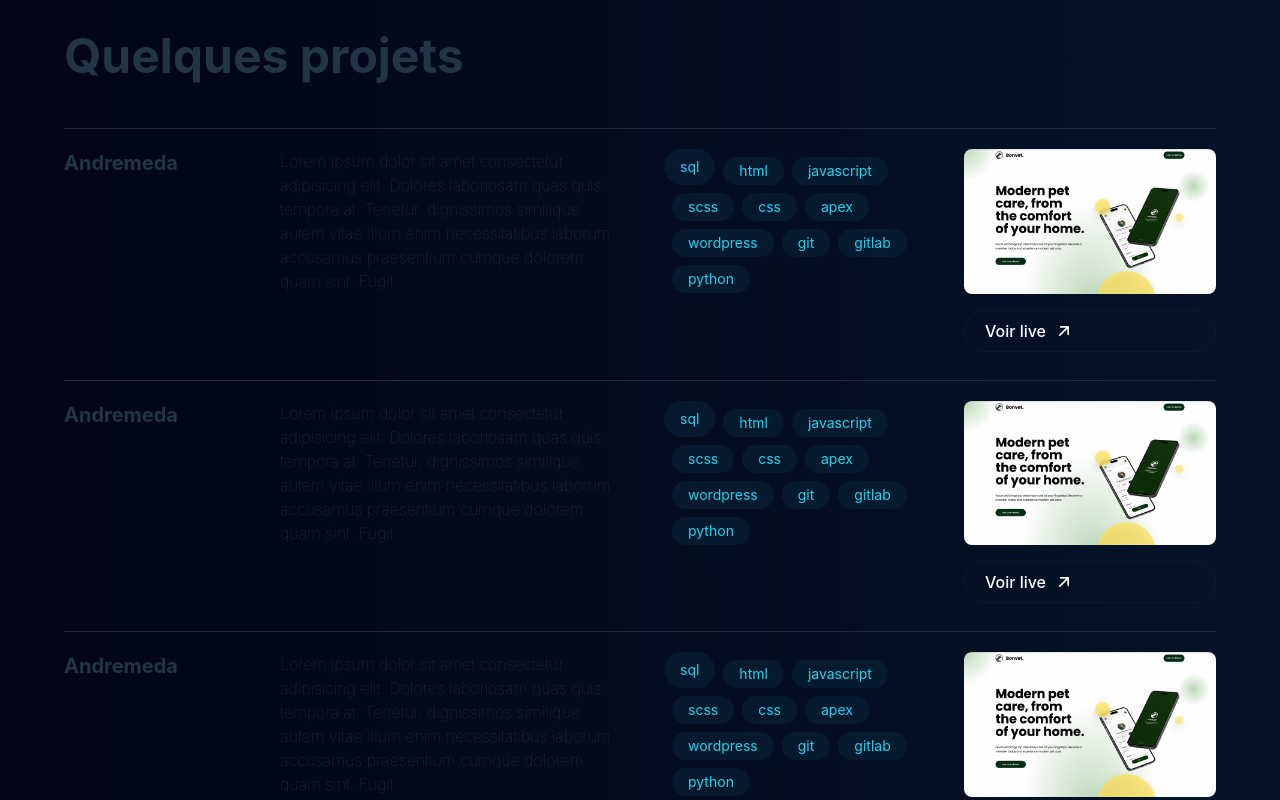
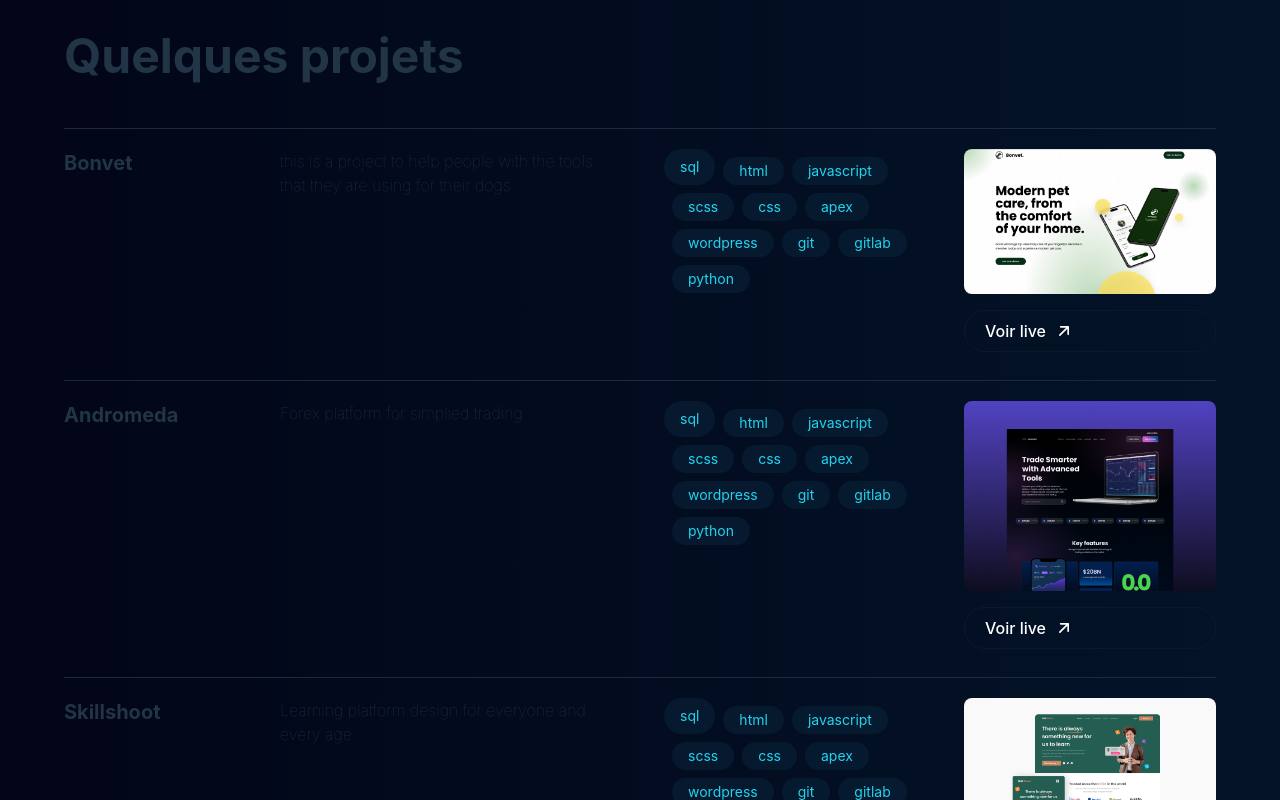
Before and after one commit to Alexanderkoum/Portfolio-2024, a React (Vite) app: page /home in a window 1280 px wide. Shown: the part 960-1760 px from the top of the page. Built offline with nearby package versions, Linux system fonts and the light colour scheme.

Commit message:
data managed for the projects

```diff
--- /dev/null
+++ b/src/assets/Data/projectData.jsx
@@ -0,0 +1,26 @@
+import BonvetBanner from "../../assets/bonvet-project-banner.png"
+import SkillshootBanner from "../../assets/skillshoot.png"
+import AndromedaBanner from "../../assets/andromeda.png"
+
+const DataProject = [
+    {
+        banner : BonvetBanner,
+        titleProject : 'Bonvet',
+        lienProject : 'apple.ca',
+        descProject : 'this is a project to help people with the tools that they are using for their dogs '
+    },
+    {
+        banner : AndromedaBanner,
+        titleProject : 'Andromeda',
+        lienProject : 'apple.ca',
+        descProject : 'Forex platform for simplied trading'
+    },
+    {
+        banner : SkillshootBanner,
+        titleProject : 'Skillshoot',
+        lienProject : 'apple.ca',
+        descProject : 'Learning platform design for everyone and every age'
+    },
+]
+
+export default DataProject;
--- a/src/components/ProjectItem.jsx
+++ b/src/components/ProjectItem.jsx
@@ -7,7 +7,7 @@ import { Link } from "react-router-dom";
 import AboutIcon from "../assets/arrow-up-right.svg";
 import { motion } from "framer-motion";
 
-const ProjectItem = () => {
+const ProjectItem = ({ title, image,description }) => {
   return (
     <motion.div
   className="max-w-6xl pb-12 md:pb-2"
@@ -20,8 +20,8 @@ const ProjectItem = () => {
   }}
 >
     <div className="flex flex-wrap md:flex-nowrap gap-12 py-5 border-solid border-t border-slate-800">
-        <div className="w-full md:w-2/12 "><p className="text-5xl md:text-xl font-bold">Andremeda</p> </div>
-        <div className="w-full md:w-4/12 font-thin">Lorem ipsum dolor sit amet consectetur adipisicing elit. Dolores laboriosam quas quis tempora at. Tenetur, dignissimos similique autem vitae illum enim necessitatibus laborum accusamus praesentium cumque dolorem quam sint. Fugit.</div>
+        <div className="w-full md:w-2/12 "><p className="text-5xl md:text-xl font-bold">{title}</p> </div>
+        <div className="w-full md:w-4/12 font-thin">{description}</div>
         <div className="w-full md:w-3/12">
           <div className="flex space-x-2 space-y-2 flex-wrap">
         <SoftwareItem children="sql" />
@@ -37,7 +37,7 @@ const ProjectItem = () => {
       </div>
       </div>
         <div className="w-full md:w-3/12">
-          <img src={imageBanner} alt="image project" className="rounded-lg"/>
+          <img src={image} alt="image project" className="rounded-lg"/>
           <Link to="/About" className="flex items-center gap-2 rounded-full py-2 hover:border px-5 border border-slate-900 hover:bg-sky-950 hover:border-sky-900 duration-300 ease-in-out mt-4 inline">
               {" "}
               <span className="text-white">Voir live</span>{" "}
--- a/src/pages/Contact.jsx
+++ b/src/pages/Contact.jsx
@@ -33,16 +33,23 @@ const Contact = () => {
     e.target.reset();
   };
   return (
-    <div
-    className=" max-w-36xl ">
+    <motion.div
+    className=" max-w-36xl relative"
+    initial={{ opacity: 0, y: 100 }}
+      animate={{ opacity: 1, y: 0 }}
+      transition={{
+        duration: 0.8,
+        delay: 0.5,
+        ease: [0, 0.71, 0.2, 1.01],
+      }}
+    >
       <form
         ref={form}
         onSubmit={sendEmail}
-        className=" p-5 rounded-xl flex flex-col space-y-4 w-[400px] md:w-[800px] "
+        className="rounded-xl flex flex-col space-y-4 w-[400px] md:w-[800px] shadow-2xl shadow-sky-900 border-2 border-sky-900 p-5"
         action=""
         method="post"
       >
-        <h2 className="text-4xl mb-3 font-bold">Parlons-en !!!</h2>
         <input
           className="rounded-xl p-4 bg-neutral-400/30"
           type="text"
@@ -73,7 +80,7 @@ const Contact = () => {
           value="Send"
         />
       </form>
-    </div>
+    </motion.div>
   );
 };
 export default Contact;
--- a/src/pages/Home.jsx
+++ b/src/pages/Home.jsx
@@ -4,6 +4,7 @@ import Profile from "../assets/imageprofile.png";
 import { motion } from "framer-motion";
 import ProfileHeading from "../components/ProfileHeading";
 import ProjectItem from "../components/ProjectItem";
+import DataProject from "../assets/Data/projectData";
 
 const Home = () => {
   return (
@@ -18,11 +19,9 @@ const Home = () => {
           ease: [0, 0.71, 0.2, 1.01],
         }}
       >
-      <ProfileHeading/>
+        <ProfileHeading />
       </motion.div>
-    <div
-      className="max-w-6xl"
-    >
+      <div className="max-w-6xl">
         <motion.div
           className="pb-12 text-5xl font-bold"
           initial={{ opacity: 0, y: 100 }}
@@ -32,12 +31,18 @@ const Home = () => {
             delay: 0.5,
             ease: [0, 0.71, 0.2, 1.01],
           }}
-><h2 className="">Quelques projets</h2></motion.div>
-      <ProjectItem/>
-      <ProjectItem/>
-      <ProjectItem/>
-      <ProjectItem/>
-
+        >
+          <h2 className="">Quelques projets</h2>
+        </motion.div>
+        <div className="">
+          {DataProject.map((result, index) => (
+            <ProjectItem
+              title={result.titleProject}
+              image={result.banner}
+              description={result.descProject}
+            />
+          ))}
+        </div>
       </div>
     </>
   );
--- a/src/pages/Projets.jsx
+++ b/src/pages/Projets.jsx
@@ -2,6 +2,8 @@ import React from 'react'
 import ProjectList from '../components/ProjectList'
 import { motion } from "framer-motion";
 import ProjectItem from '../components/ProjectItem';
+import DataProject from "../assets/Data/projectData";
+
 
 const Projets = () => {
   return (
@@ -16,12 +18,12 @@ const Projets = () => {
       }}>
       <h1 className="text-6xl font-bold  decoration-sky-500 underline-offset-8 mb-16">Projets</h1>
       <div className=''>
-        <ProjectItem />
-        <ProjectItem />
-        <ProjectItem />
-        <ProjectItem />
-        <ProjectItem />
+      {DataProject.map((result, index) => (
+        <ProjectItem title={result.titleProject} image={result.banner} description={result.descProject}/>
+      ))}
       </div>
+
+
     </motion.div>
   )
 }
```
Lines whose indentation alone changed are shown as unchanged.
